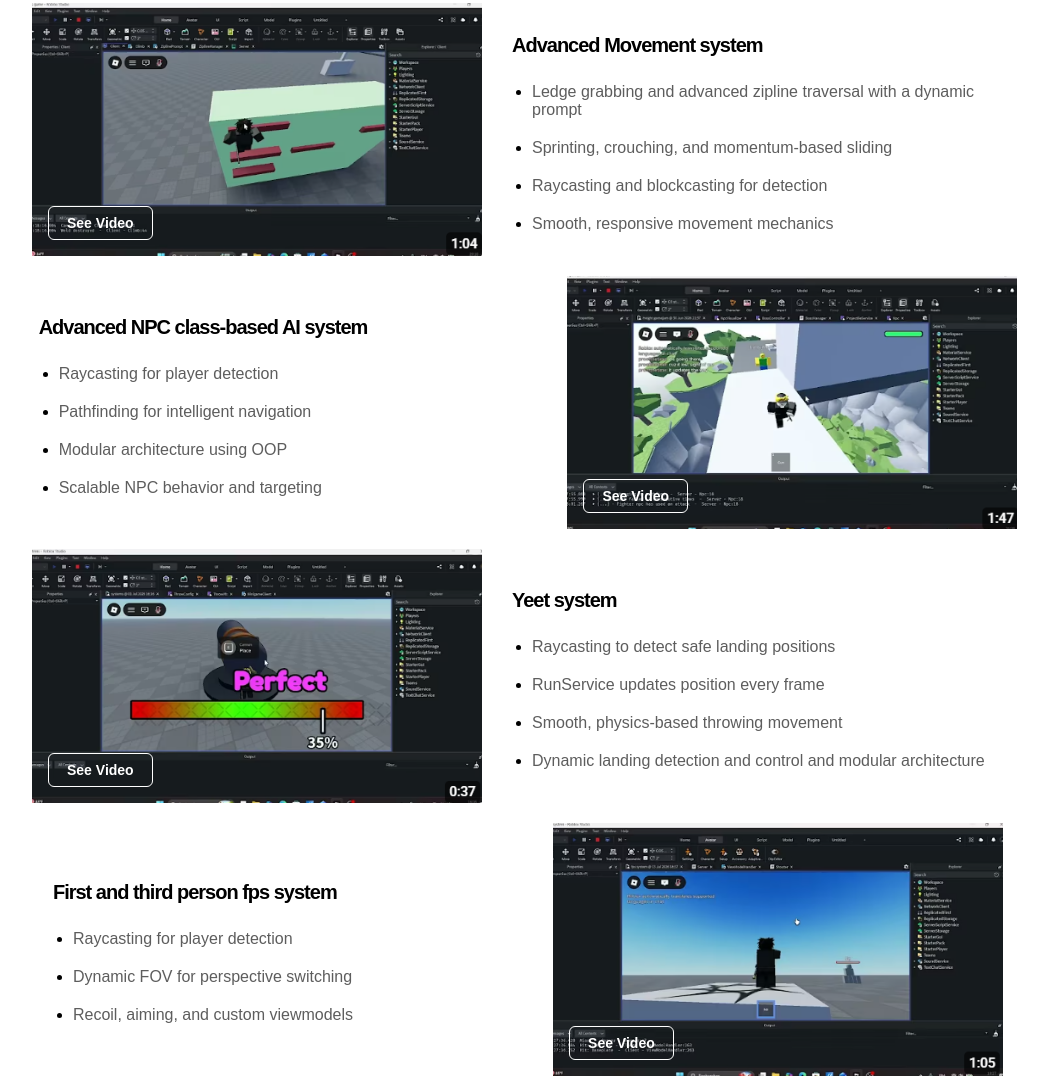
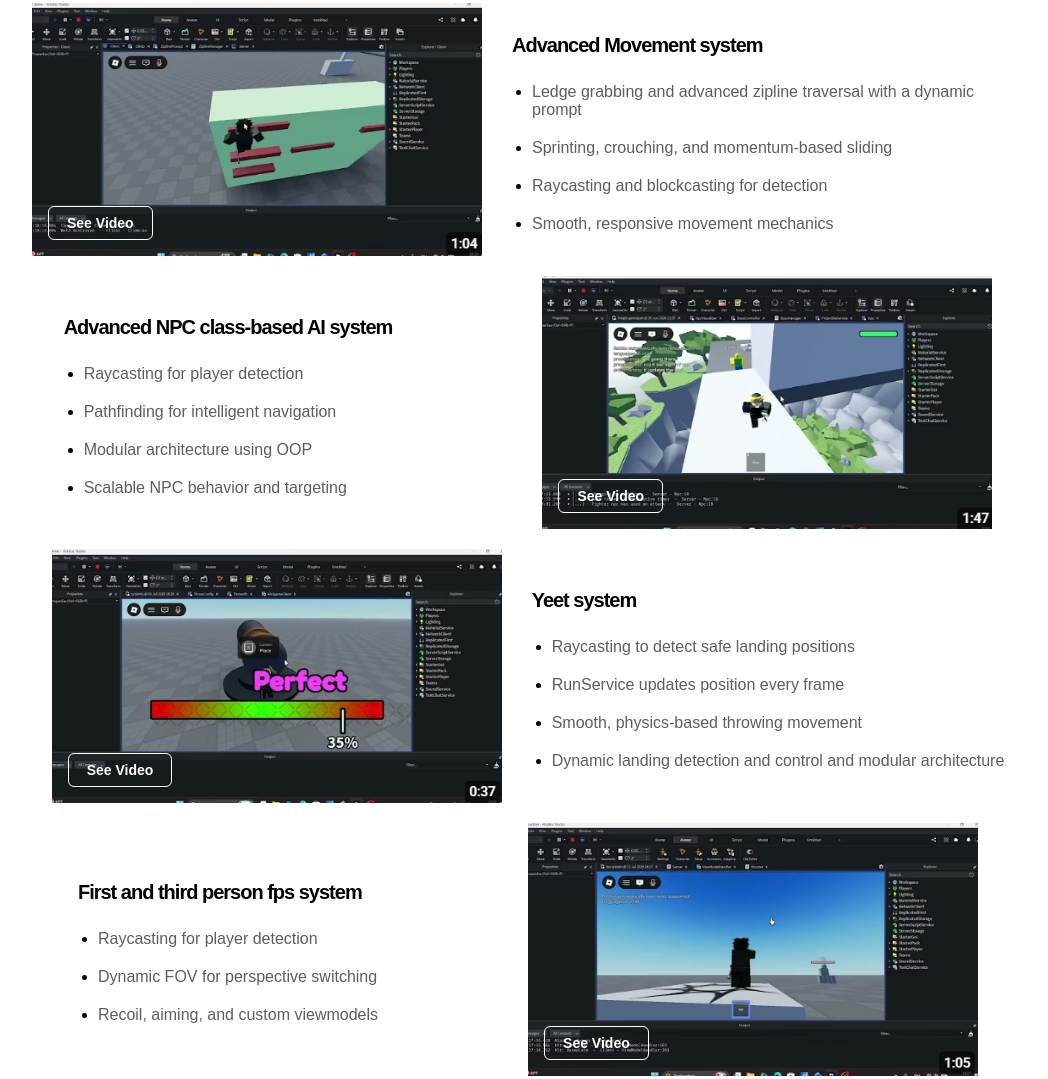
Before and after one commit to Cyvio-dev/Client-portfolio, a website: page index.html in a window 1280 px wide. Shown: the part 2180-3259 px from the top of the page, without its empty margins (112-1160 px from the left). Drawn offline with Linux system fonts and the light colour scheme.

Commit message:
Fixed projects alignment

```diff
--- a/style.css
+++ b/style.css
@@ -770,6 +770,7 @@ html {
   display: flex;
   flex-direction: row;
   align-items: center;
+  justify-content: center;
   padding: 0px;
   gap: 30px;
 
@@ -782,7 +783,7 @@ html {
   align-items: center;
   justify-content: center;
   padding: 0px;
-  gap: 200px;
+  gap: 150px;
 
   width: 100%;
 }
```
